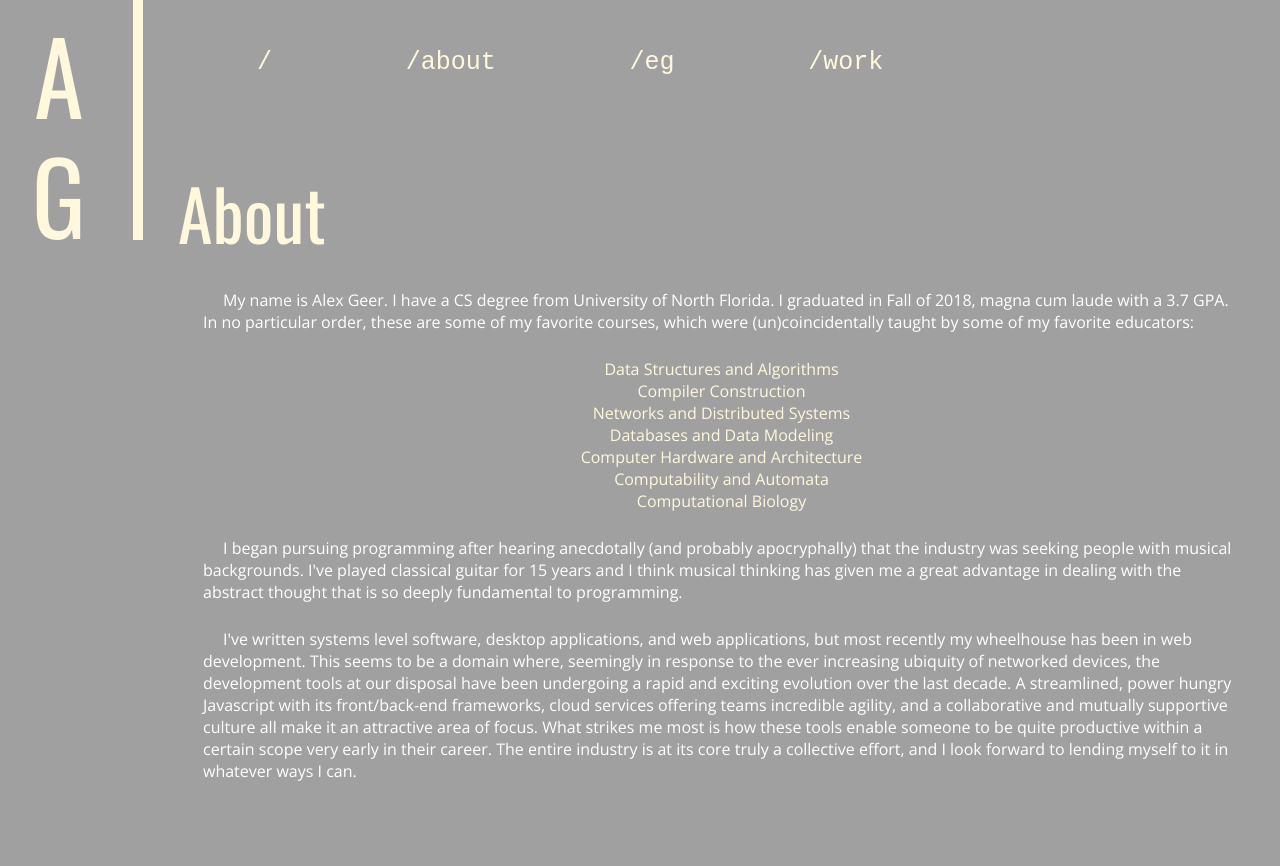
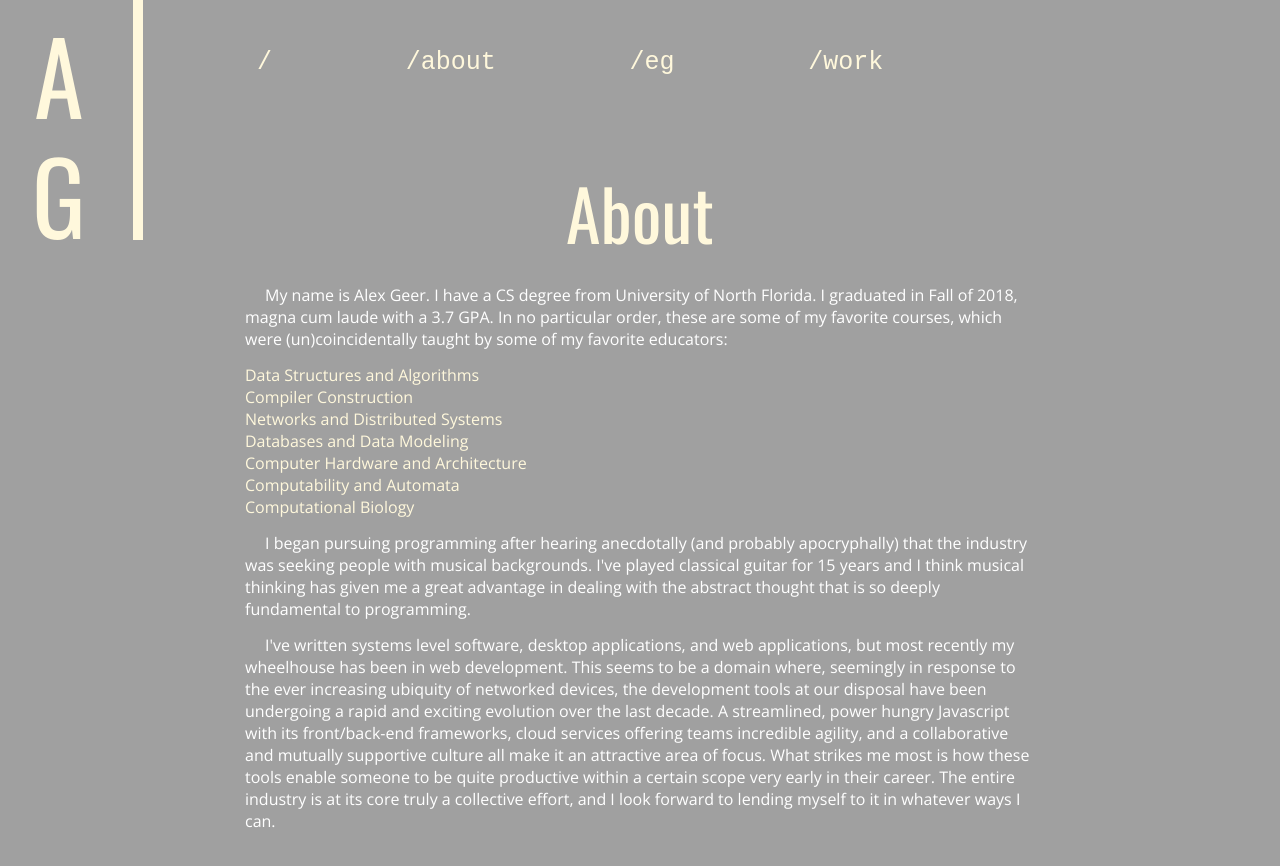
Before and after one commit to alexgeer/personal-site, a React app: page /about in a window 1280 px wide. Shown: the top 866 px of the page. Before the commit the page ends 817 px from the top, so only its background shows below. Built offline with nearby package versions, Linux system fonts and the light colour scheme.

Commit message:
more themes

```diff
--- a/src/App.js
+++ b/src/App.js
@@ -46,6 +46,8 @@ const App = withRouter(props => {
         break;
     }
   });
+
+
   return (
     <ThemeProvider theme={themes[theme]}>
       <ScrollToTop />
--- a/src/components/MPTicks.jsx
+++ b/src/components/MPTicks.jsx
@@ -3,19 +3,17 @@ import styled from "styled-components";
 import getAPI from "./DynamicAPI";
 import Spinner from "./LoadingSpinner";
 
+import Container from "../pages/layouts/Container";
+
 const TickItem = styled.li``;
 
-let Container = styled.div`
-  padding: 20px;
-  display: flex;
-  flex-wrap: wrap;
-  flex-direction: column;
+let StyledContainer = styled(Container)`
   margin-bottom: 30px;
+  width: 100%;
+
   @media only screen and (min-width: 600px) {
-    width: 75%;
     min-width: 550px;
   }
-
 
   p {
     margin: 0;
@@ -27,8 +25,6 @@ const TickList = styled.ul`
   flex-direction: row;
   justify-content: space-evenly;
   flex-wrap: wrap;
-
-
 `;
 
 const Thumbnail = props => (
@@ -38,11 +34,10 @@ const Thumbnail = props => (
 );
 
 const StyledThumbnail = styled(Thumbnail)`
-  width: 200px;
-  height: 200px;
-  padding:10px;
+  width: 100px;
+  height: 100px;
+  padding: 10px;
   margin: 0 5px;
-
 
   border-radius: 5px;
 
@@ -50,7 +45,7 @@ const StyledThumbnail = styled(Thumbnail)`
     border-radius: 5px;
     width: 100%;
     height: 100%;
-    display: block
+    display: block;
   }
 `;
 
@@ -75,13 +70,13 @@ const Tick = ({ tick, selected }) => {
             <p>My notes: {tick.notes} </p>
           </li>
           <li>
-            <img src={tick.route.imgSmall} />{" "}
+            <img src={tick.route.imgSqSmall} />{" "}
           </li>
         </ul>
       </TickItem>
     );
 
-  return <StyledThumbnail className={'thumbnail'} src={tick.route.imgSmall} />;
+  return <StyledThumbnail className={"thumbnail"} src={tick.route.imgSqSmall} />;
 };
 
 const MPTicks = () => {
@@ -125,23 +120,28 @@ const MPTicks = () => {
   }, []);
 
   return (
-    <Container className="shadow-2">
-      <h3>Mountain Project API - My Climbs</h3>
+    <StyledContainer className="material-container">
+      <div className="container-header">
+        <h3 className="material-h3">MOUNTAIN PROJECT DATA API</h3>
+      </div>
+      <div className="container-content">
+        <div className='container-text'>
         <p>
-        My four most recent climbs that I bothered to tick on Mountain Project,
-        pulled from the{" "}
+          My four most recent climbs that I bothered to tick on Mountain
+          Project, pulled from the{" "}
           <a href="https://www.mountainproject.com/data">MP data API</a>
         </p>
         <p>This API call is made on the backend from an AWS lambda function</p>
-
+        </div>
         {/* {loading && <Spinner cnProp = {'spinner'}/>} */}
 
         <TickList>
           {ticks.map(t => (
-          <Tick  tick={t} key={t.routeId} />
+            <Tick tick={t} key={t.routeId} />
           ))}
         </TickList>
-    </Container>
+      </div>
+    </StyledContainer>
   );
 };
 
--- a/src/index.html
+++ b/src/index.html
@@ -3,6 +3,7 @@
 <head>
     <!-- <script src="https://use.fontawesome.com/dd21e8f771.js"></script> -->
     <link rel="stylesheet" href="https://cdnjs.cloudflare.com/ajax/libs/font-awesome/5.11.2/css/all.min.css" integrity="sha256-+N4/V/SbAFiW1MPBCXnfnP9QSN3+Keu+NlB+0ev/YKQ=" crossorigin="anonymous" />
+    <link rel="stylesheet" href="https://fonts.googleapis.com/css?family=Roboto:300,400,500,700&display=swap" />
     <meta charset="utf-8" content="width=device-width, initial-scale=1" name="viewport" />
     <title>Alex's Wonderful Website</title>
 <body>
--- a/src/pages/About.jsx
+++ b/src/pages/About.jsx
@@ -1,17 +1,19 @@
 import React from "react";
 import PageWrapper from "./layouts/PageWrapper";
+import Container from "./layouts/Container";
 
 function About() {
   return (
     <PageWrapper>
-      <h2>About</h2>
-      <div>
-        <p>
+      <Container>
+      <h2 className='page-header'>About</h2>
+      <div className='container-content'>
+        <p className='container-text'>
           My name is Alex Geer. I have a CS degree from University of North Florida. I graduated in
           Fall of 2018, magna cum laude with a 3.7 GPA. In no particular order, these are some of my favorite
           courses, which were (un)coincidentally taught by some of my favorite educators:
         </p>
-        <ul style={{textAlign:'center'}}>
+        <ul className='container-text'>
             <li>Data Structures and Algorithms </li>
             <li>Compiler Construction</li>
             <li>Networks and Distributed Systems</li>
@@ -20,7 +22,7 @@ function About() {
             <li>Computability and Automata </li>
             <li>Computational Biology</li>
           </ul>
-        <p>
+        <p className='container-text'>
           I began pursuing programming after hearing anecdotally (and probably apocryphally) that the
           industry was seeking people with musical backgrounds. I've played classical guitar for 15 years
           and I think musical thinking has given me a great advantage in dealing with the abstract thought
@@ -36,6 +38,7 @@ function About() {
           certain scope very early in their career. The entire industry is at its core truly a collective effort, and I look forward to
           lending myself to it in whatever ways I can.</p>
       </div>
+      </Container>
     </PageWrapper>
   );
 }
--- a/src/pages/Examples.jsx
+++ b/src/pages/Examples.jsx
@@ -8,6 +8,8 @@ function Examples() {
   return (
     <PageWrapper>
       <h2 className='page-header'>Examples</h2>
+      <h3 className='subheader'>Some examples of React components, async calls, and so on</h3>
+
       <Lev/>
       <MPTicks/>
     </PageWrapper>
--- a/src/pages/layouts/Container.jsx
+++ b/src/pages/layouts/Container.jsx
@@ -2,5 +2,26 @@ import React from "react";
 import styled from "styled-components";
 
 const Container = styled.div`
+
 display: flex;
+flex-direction: column;
+
+.container-header {
+    padding: 10px 20px;
+    border-bottom:  1px solid rgba(0,0,0,0.3);
+}
+
+.container-content {
+    display:flex;
+    flex-direction: column;
+
+    padding: 10px 15px 15px 15px;
+    margin-bottom: 15px
+}
+
+.container-text {
+    margin-bottom: 14px;
+}
 `
+
+export default Container
--- a/src/pages/layouts/PageWrapper.jsx
+++ b/src/pages/layouts/PageWrapper.jsx
@@ -3,21 +3,25 @@ import styled from "styled-components";
 import {fadeIn} from '../../styles/anim'
 let Wrapper = styled.div`
 animation: ${fadeIn} 0.4s;
+padding: 40px 8px 0px 8px;;
+width: 100%;
 
-padding: 80px 15px 15px 15px;
-/* desktop  */
-  @media only screen and (min-width: 600px) {
-    padding: 20vh 15px 10px 15px;
-    margin-left: 163px;
-  }
 
  color:${(props) => props.theme.color1};
 
   h2{
       font-size: 70px;
   }
+
   .page-header {
-    margin-bottom: 10px;
+    margin: 40px 25px;
+  }
+
+  .subheader {
+    color: ${props => props.theme.color3};
+    font-size: 35px;
+    margin: 0 auto 20px;
+    width: 90%;
   }
   h3 {
       font-size: 40px;
@@ -25,17 +29,33 @@ padding: 80px 15px 15px 15px;
 
   h4{
     font-size: 30px;
+    font-family: ${props => props.theme.font1};
   }
 
   h5 {
     font-size: 20px;
     color: ${(props) => props.theme.color2};
+    font-family: ${props => props.theme.font1};
+
   }
 p{
-    margin: 25px;
+    /* margin: 25px; */
     color:${(props) => props.theme.color2};
     text-indent: 20px;
 }
+
+/* desktop  */
+@media only screen and (min-width: 600px) {
+    margin: 120px auto 100px;
+    padding: 0 40px;
+
+    max-width: 900px;
+    display: flex;
+    flex-direction: column;
+    .page-header {
+    margin: 40px auto 10px;
+  }
+  }
 `;
 
 export default Wrapper;
--- a/src/styles/global.js
+++ b/src/styles/global.js
@@ -1,7 +1,7 @@
 import { createGlobalStyle } from "styled-components";
 
 export default createGlobalStyle`
-@import url('https://fonts.googleapis.com/css?family=Open+Sans|Oswald&display=swap');
+@import url('https://fonts.googleapis.com/css?family=Open+Sans|Oswald|Roboto&display=swap');
 
   * {
     margin: 0;
@@ -27,22 +27,26 @@ export default createGlobalStyle`
   body {
     -webkit-font-smoothing: antialiased;
     color:	rgb(255, 255, 153);
-    background: ${(props) => props.theme.background};
+    background: ${props => props.theme.background};
   }
 
   header {
     height: 0;
   }
   body, input, button {
-    font-family: 'Open Sans', sans-serif;
+    font-family:   ${props => props.theme.font1};
+  }
+;
+  h1, h2, h3, h4, h5 {
+    font: 14px   ${props => props.theme.font2};
   }
 
-  h1, h2, h3, h4, h5 {
-    font: 14px 'Oswald', sans-serif;
+  h2 {
+    font-weight: ${props => props.theme.h2weight}
+  }
 
-  }
   a {
-    color:${(props) => props.theme.color1};
+    color:${props => props.theme.color1};
     text-decoration: none;
   }
   ul {
@@ -51,14 +55,31 @@ export default createGlobalStyle`
   button {
     cursor: pointer;
   }
-.shadow-2{
-  box-shadow: rgba(0, 0, 0, 0.2) 0px 3px 1px -2px, rgba(0, 0, 0, 0.14) 0px 2px 2px 0px, rgba(0, 0, 0, 0.12) 0px 1px 5px 0px;
-}
-  .shadow-3{
-    box-shadow: rgba(0, 0, 0, 0.2) 0px 3px 3px -2px, rgba(0, 0, 0, 0.14) 0px 3px 4px 0px, rgba(0, 0, 0, 0.12) 0px 1px 8px 0px;
+
+  .material-container {
+    border: 1px solid rgba(0,0,0,0.3);
+    transition: 0.3s ease-in;
+    a {
+      color: ${props => props.theme.color3}
+    }
+
+    a:hover {
+      text-decoration: underline;
+      font-weight: 600;
+    }
+  }
+  .material-container:hover {
+    box-shadow: 0 14px 28px rgba(0,0,0,0.25), 0 10px 10px rgba(0,0,0,0.22);
   }
 
-  .shadow-4 {
-    box-shadow: rgba(0, 0, 0, 0.2) 0px 2px 4px -1px, rgba(0, 0, 0, 0.14) 0px 4px 5px 0px, rgba(0, 0, 0, 0.12) 0px 1px 10px 0px;
+  .material-h3 {
+    font-size: .875rem !important;
+    line-height: 2.25rem;
+    -webkit-font-smoothing: antialiased;
+    font-weight: 500 !important;
+    letter-spacing: .0892857143em;
+    text-decoration: none;
+    text-transform: uppercase;
+
   }
 `;
--- a/src/styles/themes.js
+++ b/src/styles/themes.js
@@ -6,17 +6,20 @@ themes.main = {
     navBackground: 'rgba(160,160,160,0.6)', //translucent #a0a0a0
     color1: 'cornsilk', //cornsilk but darker
     color2: 'white',
-    landingTextColor: 'whitesmoke'
-
+    landingTextColor: 'whitesmoke',
+    font1: "'Open Sans', sans-serif",
+    font2: "'Oswald', sans-serif"
 }
 
 themes.bw = {
     background: 'white',
     navBackground: 'rgba(255,255,255,0.6)', //translucent #a0a0a0
-    color1: 'black', //cornsilk but darker
-    color2: '#505050',
-    landingTextColor: 'whitesmoke'
-
+    color1: '#212121', //
+    color2: '#616161',
+    color3: '#6b38FB',
+    landingTextColor: 'whitesmoke',
+    font1:"'Roboto', sans-serif",
+    font2:"'Roboto', sans-serif"
 }
 
 themes.blue = {
@@ -24,7 +27,10 @@ themes.blue = {
     navBackground: '#19214d', //dark blue
     color1: 'rgb(222, 239, 245)', //ligth blue
     color2: '#C4BBB8',
-    landingTextColor: 'whitesmoke'
+    landingTextColor: 'whitesmoke',
+    font1:"Futura,Trebuchet MS,Arial,sans-serif;",
+    font2:"'Times New Roman'",
+    h2weight: '700'
 
 }
 
```
Also changed, not shown: src/components/Lev.jsx (+38 -22 lines), src/pages/Work.jsx (+40 -30 lines). Lines whose indentation alone changed are shown as unchanged.
